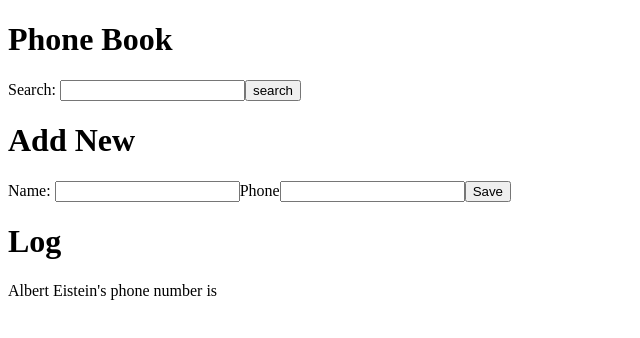
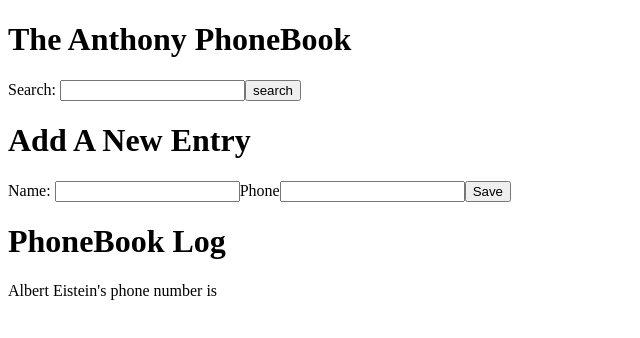
Before and after one commit to awellsbiz/Full-Stack-Review, a React (Vite) app in the folder part2/the-phonebook/: page / in a window 1280 px wide. Shown: the top 338 px of the page, without its empty margins (0-640 px from the left). Built offline with nearby package versions, Linux system fonts and the light colour scheme.

Commit message:
heading component refactor

```diff
--- a/part2/the-phonebook/src/App.jsx
+++ b/part2/the-phonebook/src/App.jsx
@@ -1,4 +1,6 @@
 import { useState } from 'react'
+import Heading from './components/Heading'
+
 
 function App() {
   const [phoneBook, setPhoneBook] = useState([{name: 'Albert Eistein'}])
@@ -57,7 +59,7 @@ function App() {
 
   return (
     <div>
-      <h1>Phone Book</h1>
+      <Heading text='The Anthony PhoneBook' />
       <form onSubmit={handleSearch}>
         <label htmlFor='search'>Search: </label>
         <input name='search' value={filter} onChange={handleOnChange}/>
@@ -65,11 +67,11 @@ function App() {
       </form>
       {searchResult.length > 0 && (
         <div>
-          <p>Search Results</p>
+          <Heading text='Name Found' />
           {searchLog}
         </div>
       )}
-      <h1>Add New</h1>
+      <Heading text='Add A New Entry' />
       <form onSubmit={addEntry}>
 
         <label htmlFor='name'>Name: </label>
@@ -79,7 +81,7 @@ function App() {
         <input name='phone' value={entry.phone} onChange={handleOnChange}/>
         <button type='submit'>Save</button>
       </form>
-      <h1>Log</h1>
+      <Heading text = 'PhoneBook Log' />
       {log}
     </div>
   )
--- /dev/null
+++ b/part2/the-phonebook/src/components/FormField.jsx
@@ -0,0 +1,6 @@
+function FormField(props){
+    return (
+        <>
+        </>
+    )
+}
--- /dev/null
+++ b/part2/the-phonebook/src/components/Heading.jsx
@@ -0,0 +1,9 @@
+function Heading({text}){
+    return (
+        <>
+        <h1>{text}</h1>
+        </>
+    )
+}
+
+export default Heading
```
